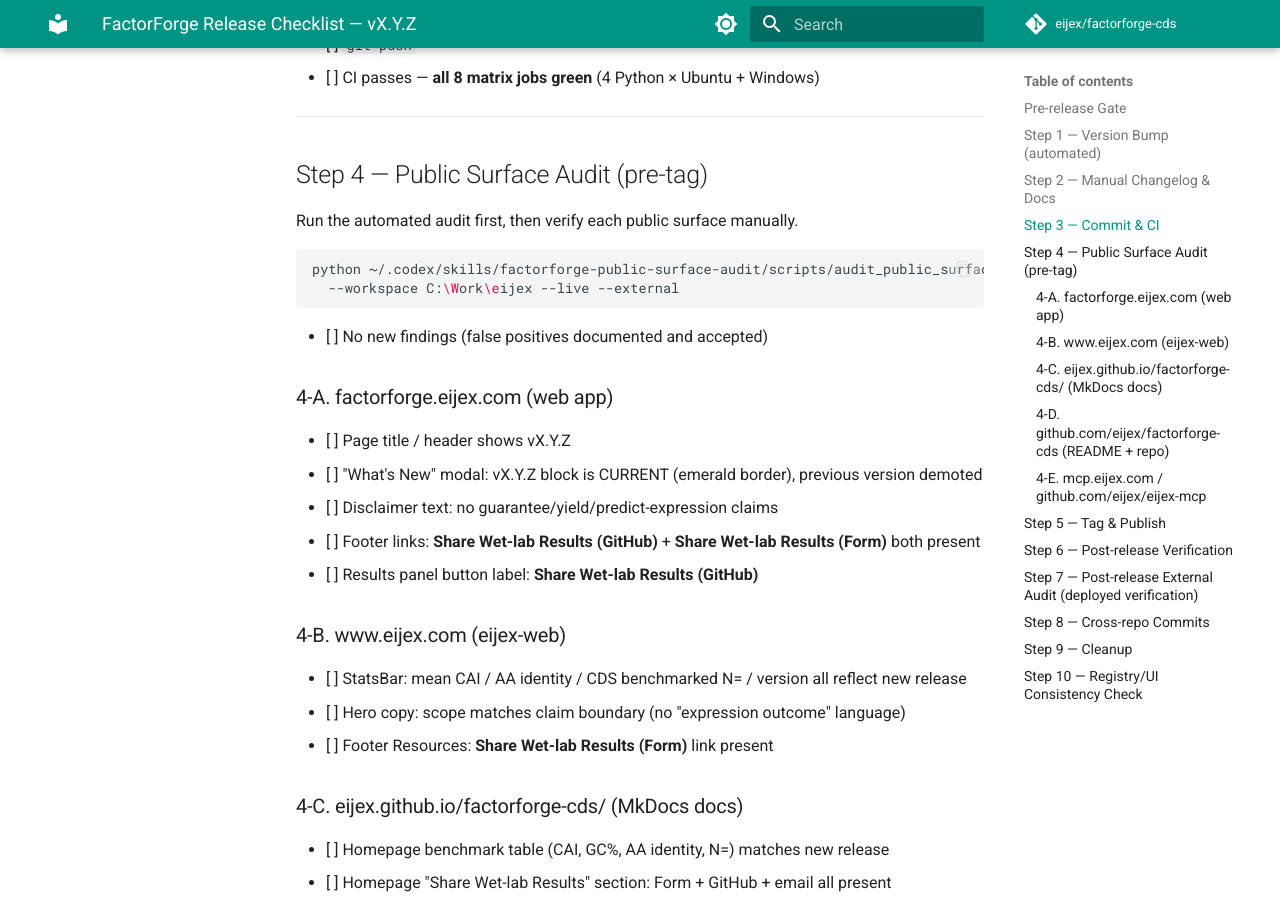
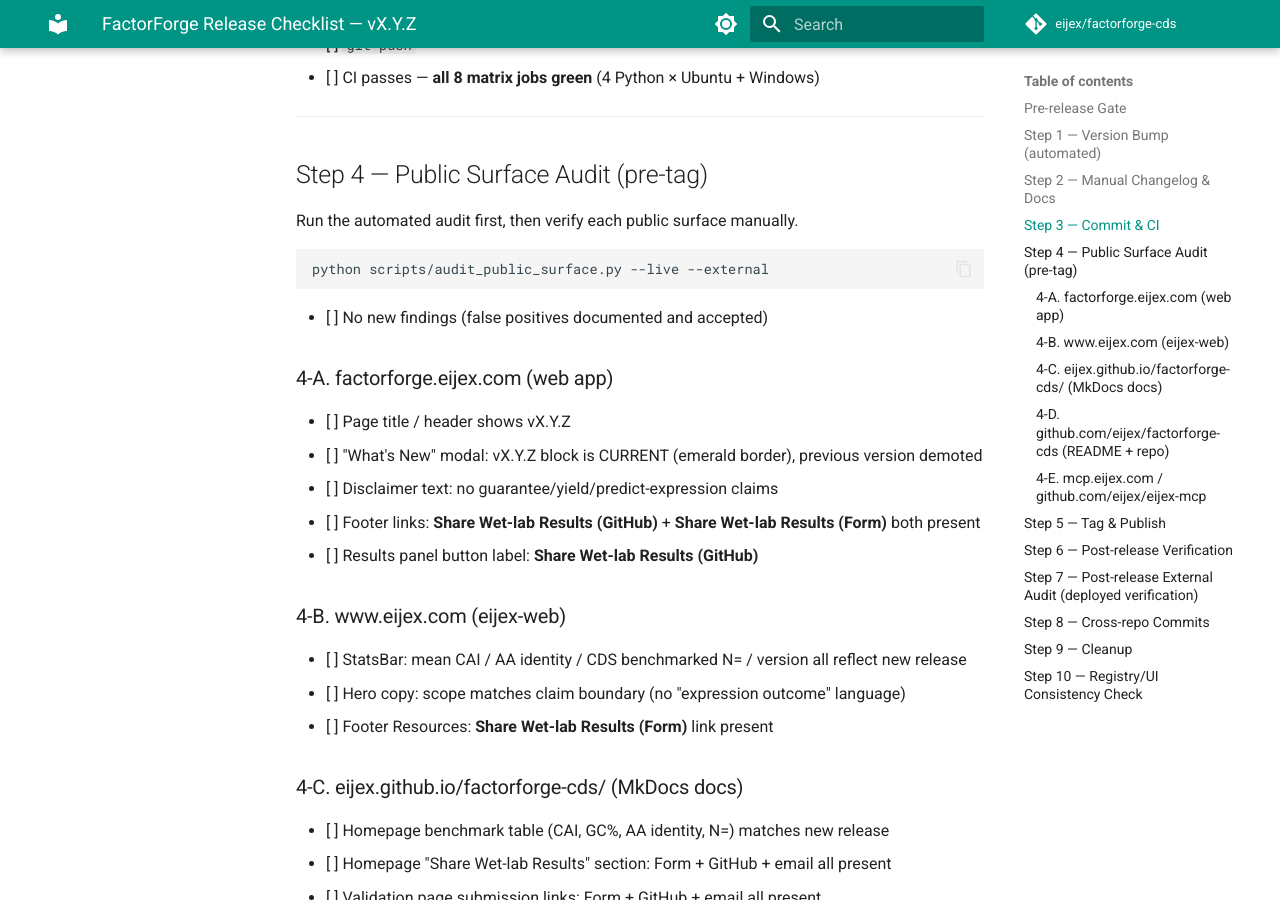
Before and after one commit to eijex/factorforge-cds, an MkDocs documentation site: the page built from docs/release-checklist-template.md, in a window 1280 px wide and 900 px high, scrolled down 1401 px. Built offline with MkDocs 1.6.1 and Material for MkDocs 9.7.7, drawn with Linux system fonts in a browser that asks for light colours; comment, search, counter and statistics services are not loaded; some of the changed text lies outside the part shown.

Commit message:
fix: update remaining v3.2.0 references to v3.2.1, remove internal paths from checklist
Co-Authored-By: Claude Sonnet 4.6 <noreply@anthropic.com>

````diff
--- a/docs/release-checklist-template.md
+++ b/docs/release-checklist-template.md
@@ -58,8 +58,7 @@ Script handles 16 version-bearing files automatically (pyproject.toml, CITATION.
 Run the automated audit first, then verify each public surface manually.
 
 ```bash
-python ~/.codex/skills/factorforge-public-surface-audit/scripts/audit_public_surface.py \
-  --workspace C:\Work\eijex --live --external
+python scripts/audit_public_surface.py --live --external
 ```
 
 - [ ] No new findings (false positives documented and accepted)
@@ -138,8 +137,7 @@ Repeat Step 4 checks against live deployed URLs (not local files).
 - [ ] `https://zenodo.org/records/20407331` — new version record visible
 - [ ] Automated audit: no new findings
   ```bash
-  python ~/.codex/skills/factorforge-public-surface-audit/scripts/audit_public_surface.py \
-    --workspace C:\Work\eijex --live --external
+  python scripts/audit_public_surface.py --live --external
   ```
 
 ---
````
Also changed, not shown: README.md (+1 -1 lines), docs/benchmark.md (+1 -1 lines), docs/index.md (+1 -1 lines), docs/tutorials/gfp-nbenthamiana.md (+1 -1 lines), docs/validation/RELEASE_GATE.md (+1 -1 lines), 1 other file.
